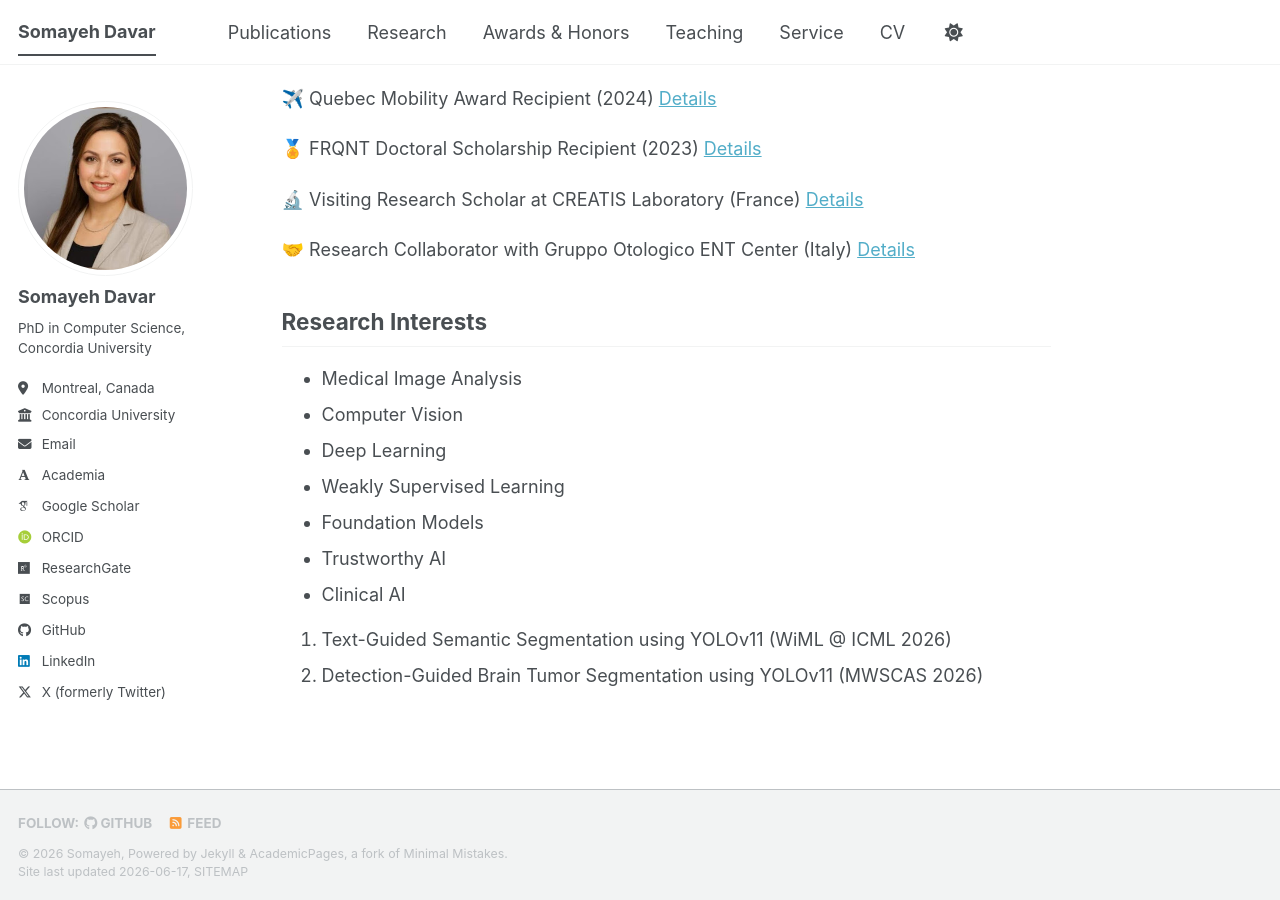
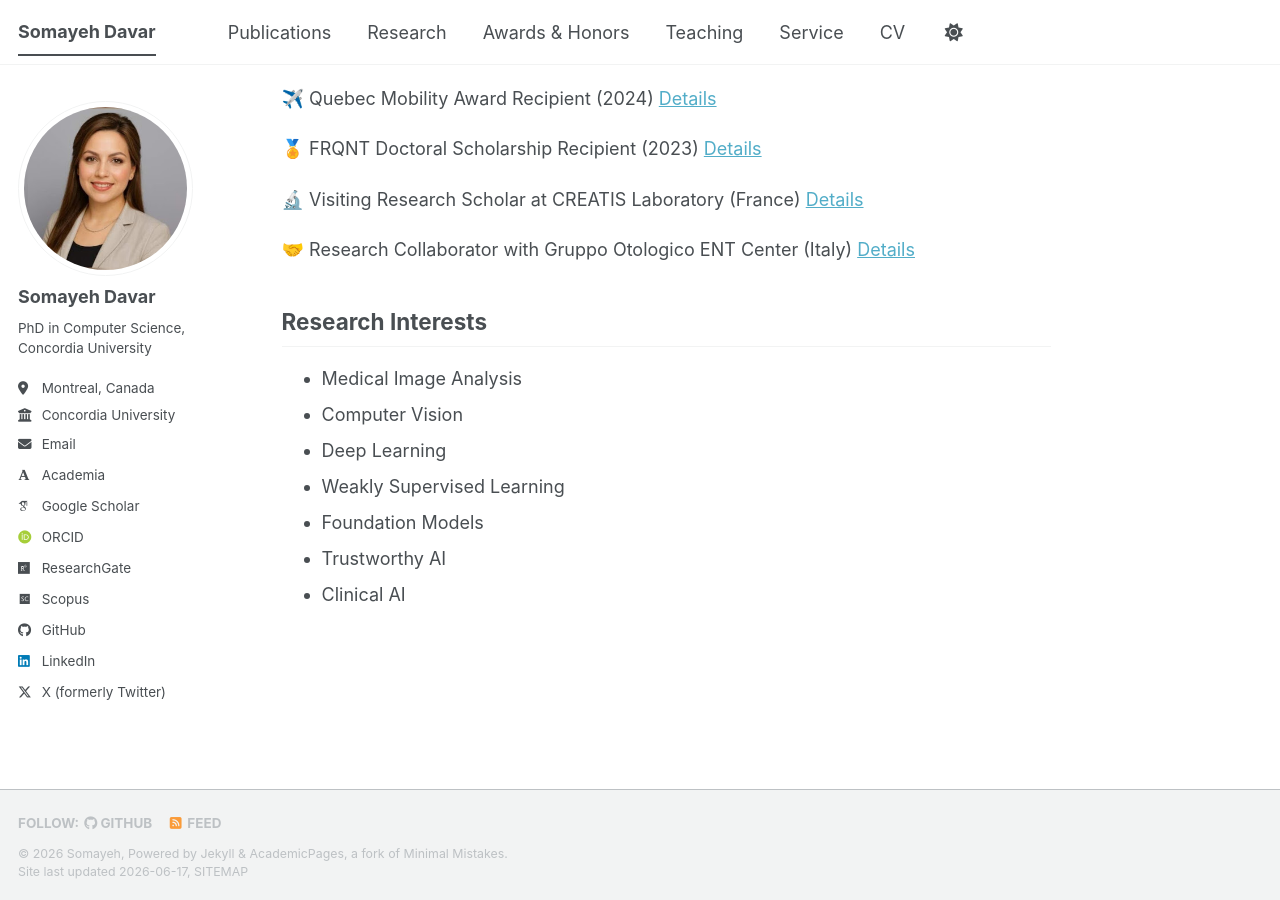
Before and after one commit to sdavar/sdavar.github.io, a Jekyll site: the page built from _pages/about.md, in a window 1280 px wide and 900 px high, scrolled down 834 px. Built offline with Jekyll 4.4.1, drawn with Linux system fonts in a browser that asks for light colours; some web fonts are replaced; a script bundle is joined from its source files by our own code; library files that are not in the unit come from our copies.

Commit message:
Update about.md

```diff
--- a/_pages/about.md
+++ b/_pages/about.md
@@ -18,17 +18,17 @@ I am particularly interested in developing trustworthy and clinically deployable
 
 ## Highlights
 
- 🏆 RBC Borealis AI Fellowship Recipient (2025) <a href="https://rbcborealis.com/news/the-2024-2025-rbc-borealis-fellows-driving-the-future-of-ai/" target="_blank"> Details </a>
+🏆 RBC Borealis AI Fellowship Recipient (2025) <a href="https://rbcborealis.com/news/the-2024-2025-rbc-borealis-fellows-driving-the-future-of-ai/" target="_blank"> Details </a>
 
- 🎓 Dr. T. Radhakrishnan In-Course Graduate Award (2025) <a href="https://www.concordia.ca/gradstudies/funding/in-program/donor-awards.html" target="_blank"> Details </a>
+🎓 Dr. T. Radhakrishnan In-Course Graduate Award (2025) <a href="https://www.concordia.ca/gradstudies/funding/in-program/donor-awards.html" target="_blank"> Details </a>
 
- 🌍 Mitacs Globalink Research Award (2024) <a href="https://www.mitacs.ca/our-programs/globalink-research-award-students-postdocs/https:/www.mitacs.ca/our-programs/globalink-research-award-students-postdocs/ " target="_blank"> Details </a>
+🌍 Mitacs Globalink Research Award (2024) <a href="https://www.mitacs.ca/our-programs/globalink-research-award-students-postdocs/https:/www.mitacs.ca/our-programs/globalink-research-award-students-postdocs/ " target="_blank"> Details </a>
 
-  ✈️ Quebec Mobility Award Recipient (2024) <a href="https://www.quebec.ca/en/education/student-financial-assistance/outside-quebec/international-mobility-program " target="_blank"> Details </a>
+✈️ Quebec Mobility Award Recipient (2024) <a href="https://www.quebec.ca/en/education/student-financial-assistance/outside-quebec/international-mobility-program " target="_blank"> Details </a>
 
- 🏅 FRQNT Doctoral Scholarship Recipient (2023) <a href="https://doi.org/10.69777/332718 " target="_blank"> Details </a>
+🏅 FRQNT Doctoral Scholarship Recipient (2023) <a href="https://doi.org/10.69777/332718 " target="_blank"> Details </a>
 
- 🔬 Visiting Research Scholar at CREATIS Laboratory (France) <a href="https://www.creatis.insa-lyon.fr/site/fr" target="_blank"> Details </a>
+🔬 Visiting Research Scholar at CREATIS Laboratory (France) <a href="https://www.creatis.insa-lyon.fr/site/fr" target="_blank"> Details </a>
 
 🤝 Research Collaborator with Gruppo Otologico ENT Center (Italy) <a href="https://gruppootologico.com/en/" target="_blank"
 target="_blank"> Details </a>
@@ -43,7 +43,3 @@ target="_blank"> Details </a>
 * Foundation Models
 * Trustworthy AI
 * Clinical AI
-
-
-7. Text-Guided Semantic Segmentation using YOLOv11 (WiML @ ICML 2026)
-8. Detection-Guided Brain Tumor Segmentation using YOLOv11 (MWSCAS 2026)
```
